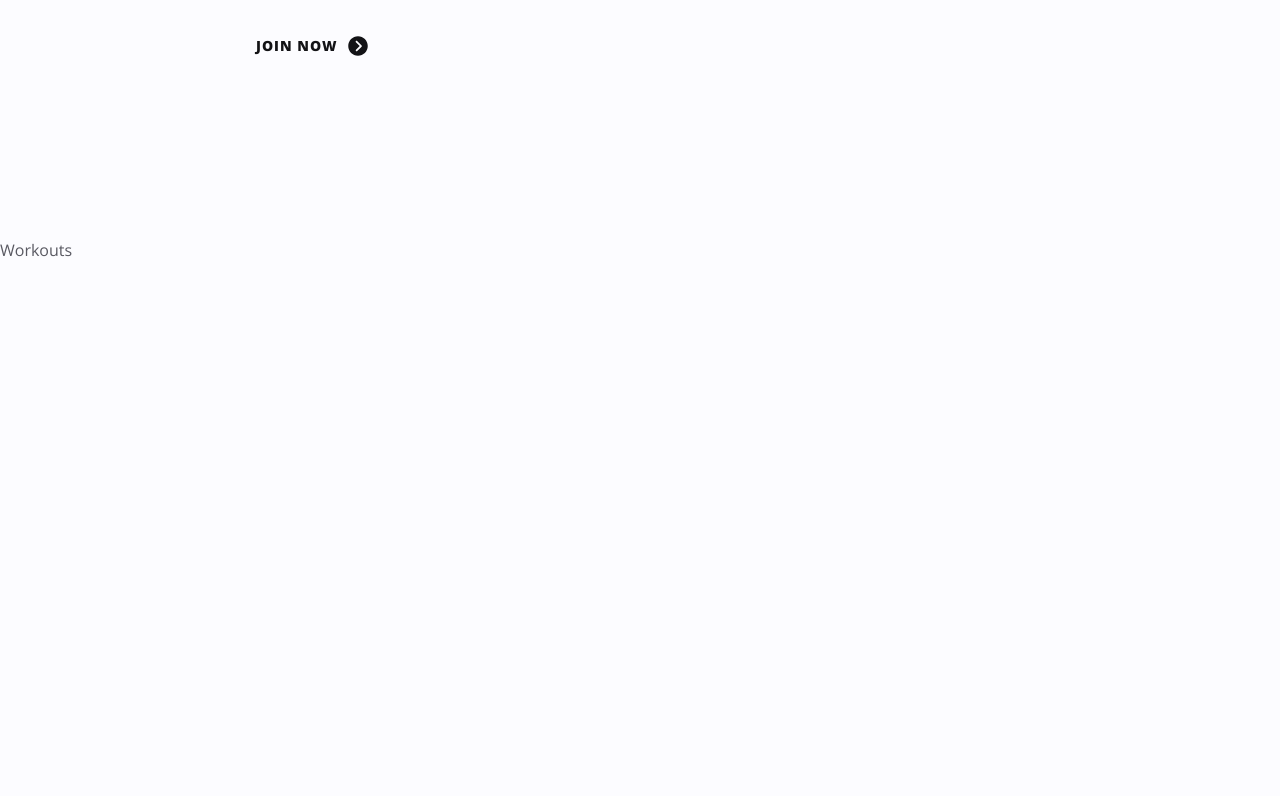
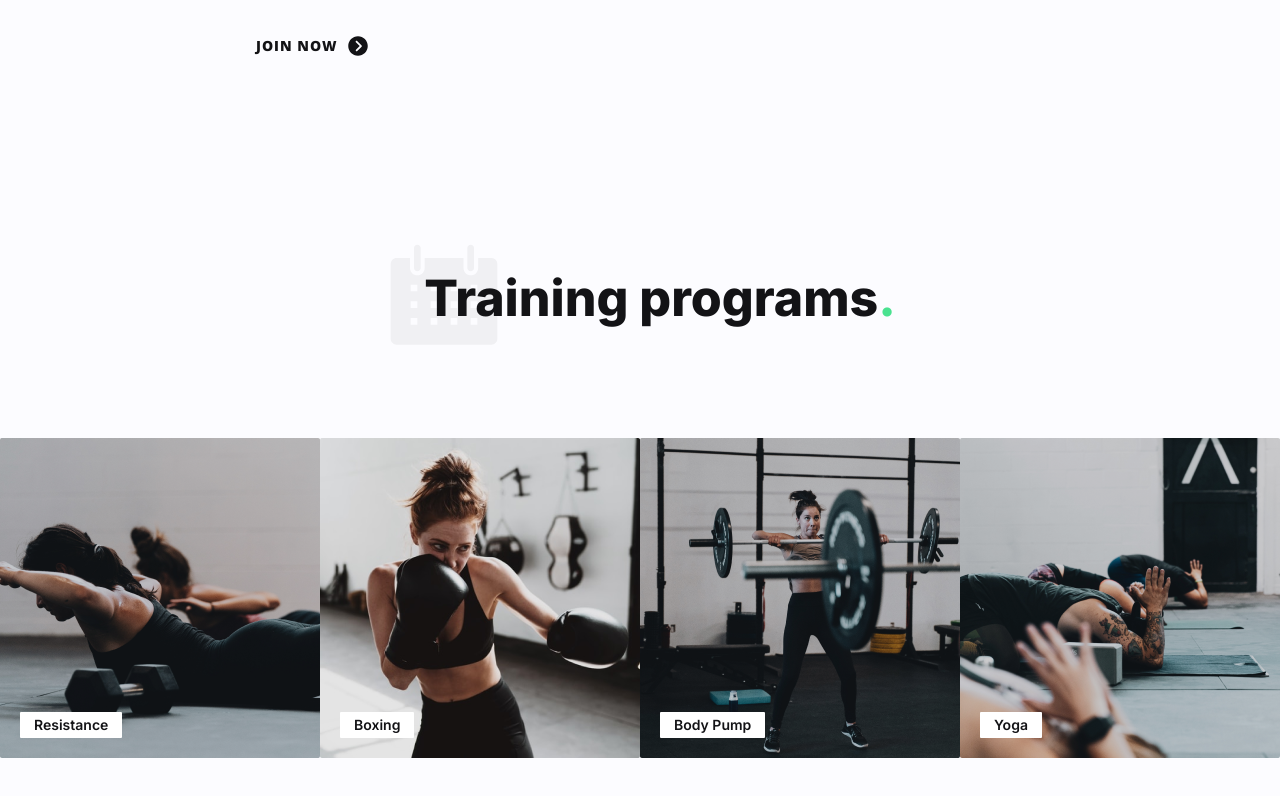
Before and after one commit to Hossein1371za/gym-react-taiwind, a React (Create React App) app: page / in a window 1280 px wide. Shown: the part 1322-2118 px from the top of the page. Built offline with nearby package versions, Linux system fonts and the light colour scheme.

Commit message:
workoutSlider section

```diff
--- a/src/App.js
+++ b/src/App.js
@@ -5,7 +5,7 @@
 import Header from './components/Header';
 import Banner from './components/Banner';
 import About from './components/About';
-import Workouts from './components/Workouts';
+import Workouts from './components/workout/Workouts';
 
 function App() {
   Aos.init({
--- a/src/components/Workouts.js
+++ /dev/null
@@ -1,9 +0,0 @@
-import React from 'react'
-
-const Workouts = () => {
-  return (
-    <div>Workouts</div>
-  )
-}
-
-export default Workouts
--- /dev/null
+++ b/src/components/workout/WorkoutSlider.js
@@ -0,0 +1,36 @@
+import React from "react";
+
+import { workouts } from "../../data";
+
+import { Swiper, SwiperSlide } from "swiper/react";
+
+import "swiper/css";
+import "swiper/css/navigation";
+import "./workoutSlider.css";
+import { Navigation } from "swiper";
+
+const WorkoutSlider = () => {
+  const { programs } = workouts;
+  return (
+    <Swiper>
+      {programs.map((program, index) => {
+        const { image, name } = program;
+        return (
+          <SwiperSlide
+            className="max-w-[320px] max-h-[320px] relative"
+            key={index}
+          >
+            <img src={image} alt="." />
+            <div className="absolute left-[20px] bottom-[20px] bg-white px-[14px] h-[26px] flex items-center rounded-[1px]">
+              <div className="font-primary font-semibold text-sm text-neutral-500">
+                {name}
+              </div>
+            </div>
+          </SwiperSlide>
+        );
+      })}
+    </Swiper>
+  );
+};
+
+export default WorkoutSlider;
--- /dev/null
+++ b/src/components/workout/Workouts.js
@@ -0,0 +1,25 @@
+import React from "react";
+
+import { workouts } from "../../data";
+
+import WorkoutSlider from "./WorkoutSlider";
+
+const Workouts = () => {
+  const { title, icon } = workouts;
+
+  return (
+    <section className="section">
+      <div className="section-title-group max-w-[540px] mx-auto px-4 lg:px-0">
+        <img src={icon} alt="." />
+        <h2 className="h2 section-title">
+          {title} <span className="text-primary-200">.</span>
+        </h2>
+      </div>
+      <div>
+        <WorkoutSlider />
+      </div>
+    </section>
+  );
+};
+
+export default Workouts;
```
Also changed, not shown: src/components/workout/workoutSlider.css (added).
